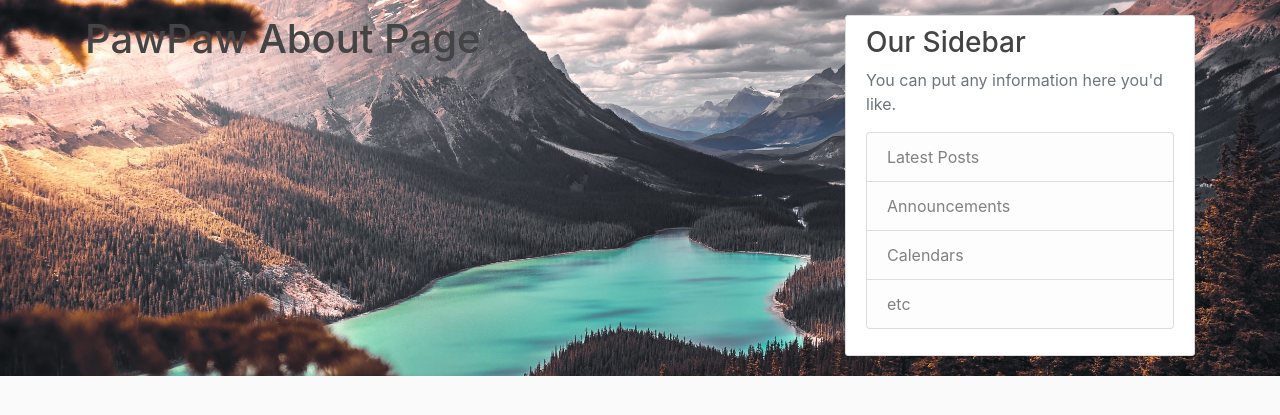
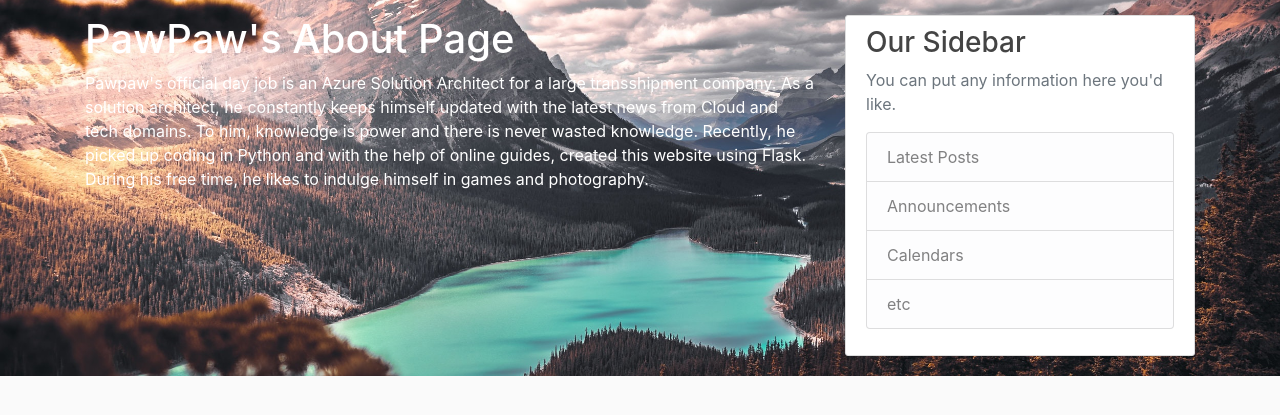
Before and after one commit to philipho827/flask_web_project, a Flask app: page /about in a window 1280 px wide. Shown: the part 81-496 px from the top of the page. Run offline with Flask 2, Linux system fonts and the light colour scheme; some libraries are stand-ins or nearby versions.

Commit message:
updated About page

```diff
--- a/flask_web_ui/templates/about.html
+++ b/flask_web_ui/templates/about.html
@@ -1,4 +1,7 @@
 {% extends 'layout.html' %}
 {% block content %}
-       <h1>PawPaw About Page</h1>
+       <h1 style="color:#FFFFFF";>PawPaw's About Page</h1>
+       <p style="color:#FFFFFF";>Pawpaw's official day job is an Azure Solution Architect for a large transshipment company. As a solution architect, he constantly keeps himself updated with the latest news from Cloud and tech domains.
+              To him, knowledge is power and there is never wasted knowledge. Recently, he picked up coding in Python and with the help of online guides, created this website using Flask.
+              During his free time, he likes to indulge himself in games and photography.</p>
 {% endblock content %}
```
